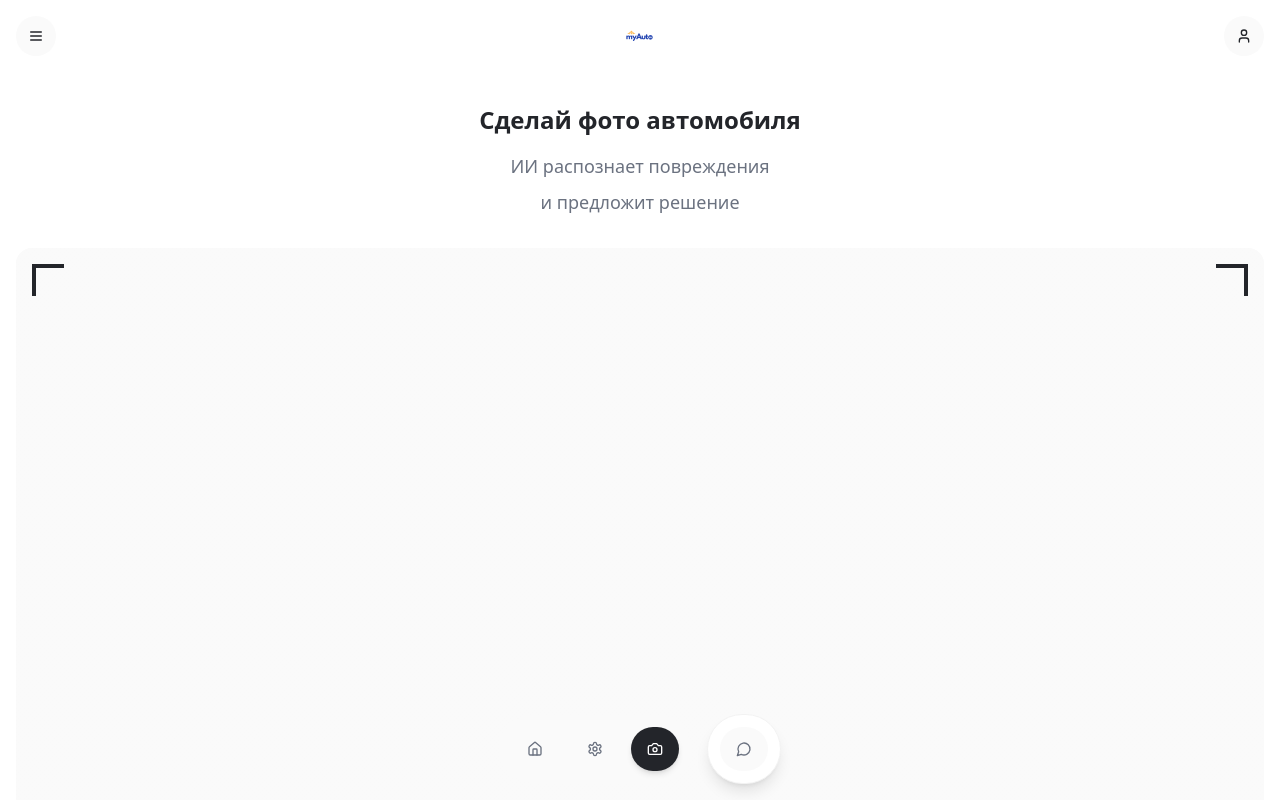
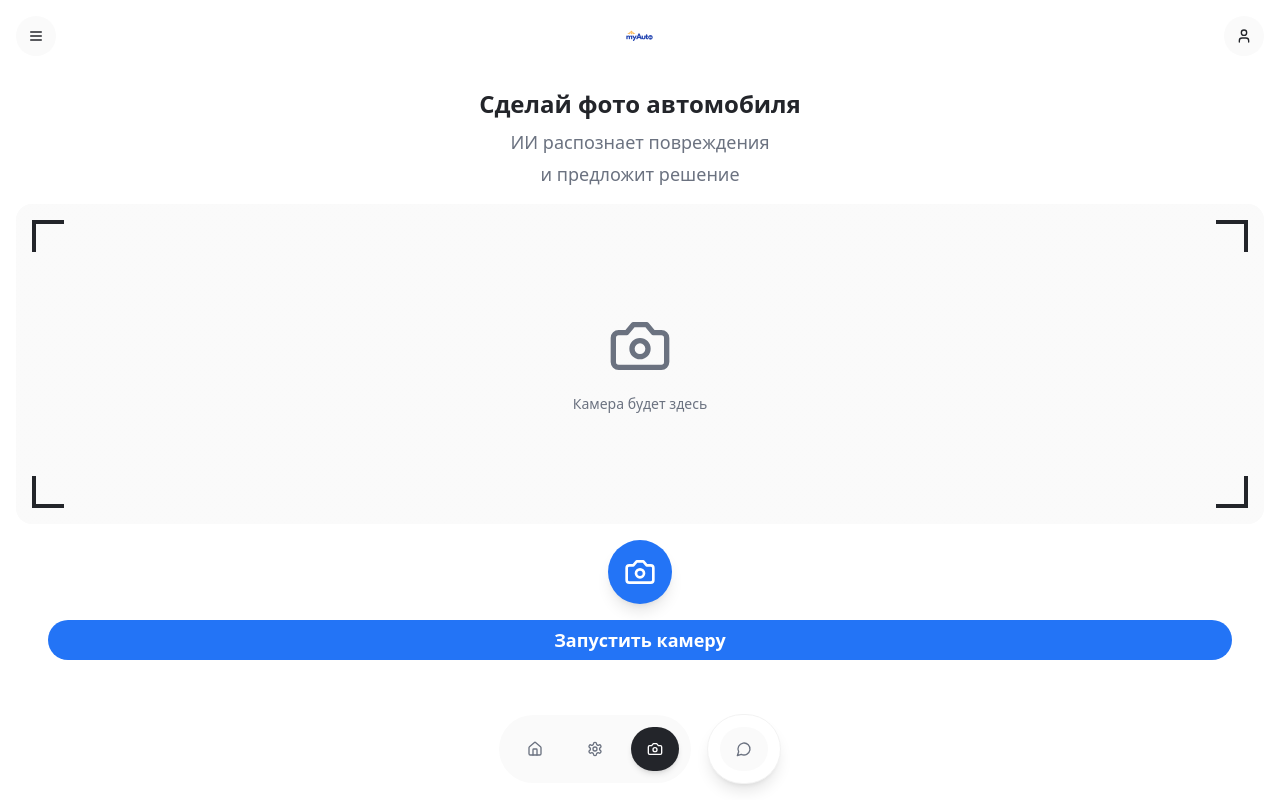
Before and after one commit to Altynbek-Azamatovich/myauto-chat, a React (Vite) app: page /photo-diagnostic in a window 1280 px wide. Shown: the top 800 px of the page. Built offline with nearby package versions, Linux system fonts and the light colour scheme; the HTML template or start-up script is replaced by a standard one.

Commit message:
Adapt camera and chat screens

```diff
--- a/src/pages/PhotoDiagnostic.tsx
+++ b/src/pages/PhotoDiagnostic.tsx
@@ -9,9 +9,9 @@ const PhotoDiagnostic = () => {
   };
 
   return (
-    <div className="min-h-screen bg-background">
+    <div className="h-screen bg-background flex flex-col">
       {/* Header */}
-      <header className="flex items-center justify-between p-4">
+      <header className="flex items-center justify-between p-4 flex-shrink-0">
         <Button variant="ghost" size="icon" className="rounded-full bg-muted">
           <Menu className="h-6 w-6" />
         </Button>
@@ -24,12 +24,12 @@ const PhotoDiagnostic = () => {
       </header>
 
       {/* Content */}
-      <div className="px-4 py-8">
-        <div className="text-center mb-8">
-          <h1 className="text-2xl font-bold mb-4">
+      <div className="flex-1 flex flex-col px-4 py-4 min-h-0">
+        <div className="text-center mb-4 flex-shrink-0">
+          <h1 className="text-2xl font-bold mb-2">
             Сделай фото автомобиля
           </h1>
-          <p className="text-lg text-muted-foreground mb-2">
+          <p className="text-lg text-muted-foreground mb-1">
             ИИ распознает повреждения
           </p>
           <p className="text-lg text-muted-foreground">
@@ -38,8 +38,8 @@ const PhotoDiagnostic = () => {
         </div>
 
         {/* Camera Frame */}
-        <div className="relative mb-8">
-          <div className="aspect-square bg-muted rounded-2xl overflow-hidden relative">
+        <div className="relative flex-1 mb-4 max-h-80">
+          <div className="h-full bg-muted rounded-2xl overflow-hidden relative">
             {/* Placeholder for damaged car - will be replaced with camera feed */}
             <div className="absolute inset-0 bg-gradient-to-b from-muted to-app-gray-light flex items-center justify-center">
               <div className="text-center text-muted-foreground">
@@ -57,14 +57,14 @@ const PhotoDiagnostic = () => {
         </div>
 
         {/* Camera Button */}
-        <div className="text-center mb-8">
-          <div className="inline-flex items-center justify-center w-20 h-20 bg-primary rounded-full mb-6 shadow-lg">
-            <Camera className="h-10 w-10 text-primary-foreground" />
+        <div className="text-center mb-4 flex-shrink-0">
+          <div className="inline-flex items-center justify-center w-16 h-16 bg-primary rounded-full shadow-lg">
+            <Camera className="h-8 w-8 text-primary-foreground" />
           </div>
         </div>
 
         {/* Action Button */}
-        <div className="px-8 pb-20">
+        <div className="px-8 pb-4 flex-shrink-0">
           <Button
             className="w-full py-4 text-lg font-semibold rounded-full bg-primary hover:bg-primary/90"
             onClick={handleCameraClick}
--- a/src/pages/SuperChat.tsx
+++ b/src/pages/SuperChat.tsx
@@ -48,7 +48,7 @@ const SuperChat = () => {
   };
 
   return (
-    <div className="min-h-screen bg-background flex flex-col">
+    <div className="h-screen bg-background flex flex-col">
       {/* Header */}
       <header className="flex items-center justify-between p-4 border-b">
         <Button variant="ghost" size="icon" className="rounded-full bg-muted">
```
